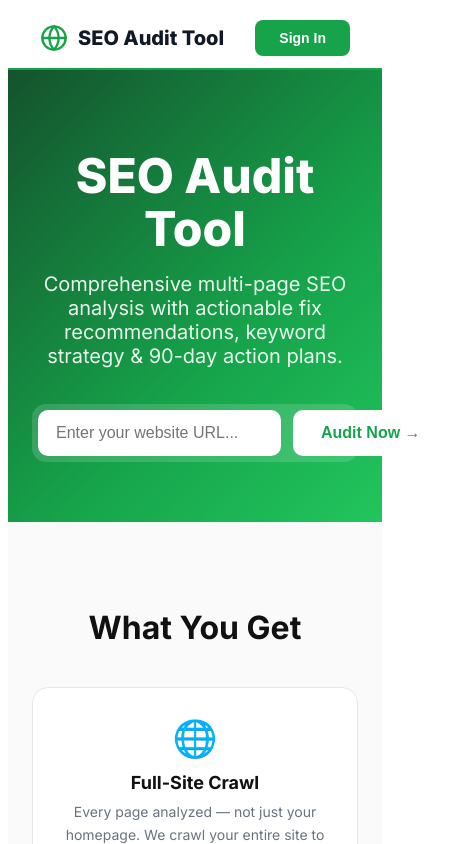
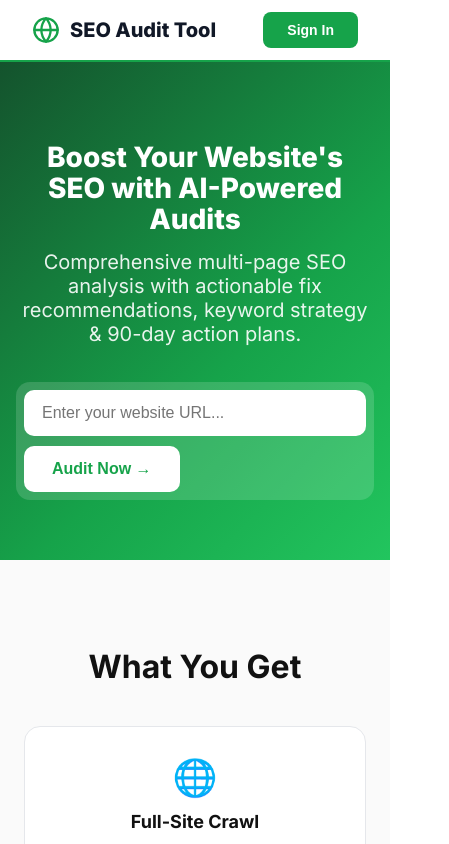
Before and after one commit to debesco4u/rankpilot-seo-audit, a React (Vite) app in the folder client/: page / in a window 390 px wide. Shown: the top 844 px of the page, 449 px wide, since content can reach past the window. Built offline with nearby package versions, Linux system fonts and the light colour scheme.

Commit message:
Fix H1 title + mobile responsive layout

```diff
--- a/client/index.html
+++ b/client/index.html
@@ -6,5 +6,5 @@
   <title>SEO Audit Tool</title>
   <link href="https://fonts.googleapis.com/css2?family=Inter:wght@400;500;600;700;800&display=swap" rel="stylesheet"/>
 </head>
-<body><div id="root"></div><script type="module" src="/src/main.tsx"></script></body>
+<body style="overflow-x:hidden;margin:0"><div id="root"></div><script type="module" src="/src/main.tsx"></script></body>
 </html>
--- a/client/src/components/AuditForm.tsx
+++ b/client/src/components/AuditForm.tsx
@@ -47,12 +47,12 @@ export default function AuditForm({ user, initialUrl, onResult }: Props) {
 
   return (
     <div style={{ maxWidth: 600, margin: '0 auto' }}>
-      <form onSubmit={handleAudit} style={{ display: 'flex', gap: 12 }}>
+      <form onSubmit={handleAudit} style={{ display: 'flex', flexWrap: 'wrap' as const, gap: 12 }}>
         <input
           value={url} onChange={e => setUrl(e.target.value)}
           placeholder="https://example.com"
           style={{
-            flex: 1, padding: '14px 18px', borderRadius: 10, border: '1px solid #d1d5db',
+            flex: '1 1 250px', padding: '14px 18px', borderRadius: 10, minWidth: 0, boxSizing: 'border-box' as const, border: '1px solid #d1d5db',
             fontSize: 16, outline: 'none'
           }}
         />
--- a/client/src/components/Landing.tsx
+++ b/client/src/components/Landing.tsx
@@ -29,35 +29,38 @@ export default function Landing({ user, onLoginClick, onSelectTier }: Props) {
   };
 
   return (
-    <div style={{ background: '#fafafa' }}>
+    <div style={{ background: '#fafafa', overflowX: 'hidden' as const }}>
       {/* Hero */}
       <section style={{
         background: 'linear-gradient(135deg, #14532d 0%, #16a34a 60%, #22c55e 100%)',
-        color: '#fff', padding: '80px 24px 60px', textAlign: 'center'
+        color: '#fff', padding: '80px 16px 60px', textAlign: 'center', overflowX: 'hidden' as const, boxSizing: 'border-box' as const
       }}>
-        <h1 style={{ fontSize: 48, fontWeight: 800, margin: '0 0 16px', lineHeight: 1.1 }}>
-          SEO Audit Tool
+        <h1 style={{ fontSize: 'clamp(28px, 6vw, 48px)', fontWeight: 800, margin: '0 0 16px', lineHeight: 1.1 }}>
+          Boost Your Website's SEO with AI-Powered Audits
         </h1>
         <p style={{ fontSize: 20, opacity: 0.9, maxWidth: 600, margin: '0 auto 36px' }}>
           Comprehensive multi-page SEO analysis with actionable fix recommendations, keyword strategy & 90-day action plans.
         </p>
         <div style={{
-          display: 'flex', gap: 12, maxWidth: 520, margin: '0 auto',
-          background: 'rgba(255,255,255,0.15)', borderRadius: 14, padding: 6
+          display: 'flex', flexWrap: 'wrap', gap: 10, maxWidth: 520, margin: '0 auto',
+          background: 'rgba(255,255,255,0.15)', borderRadius: 14, padding: 8,
+          boxSizing: 'border-box' as const, width: '100%'
         }}>
           <input
             value={url} onChange={e => setUrl(e.target.value)}
             placeholder="Enter your website URL..."
             onKeyDown={e => e.key === 'Enter' && handleGo()}
             style={{
-              flex: 1, padding: '14px 18px', borderRadius: 10, border: 'none',
-              fontSize: 16, outline: 'none', background: '#fff', color: '#111'
+              flex: '1 1 250px', padding: '14px 18px', borderRadius: 10, border: 'none',
+              fontSize: 16, outline: 'none', background: '#fff', color: '#111',
+              minWidth: 0, boxSizing: 'border-box' as const
             }}
           />
           <button onClick={handleGo} style={{
-            padding: '14px 28px', borderRadius: 10, border: 'none',
+            flex: '0 0 auto', padding: '14px 28px', borderRadius: 10, border: 'none',
             background: '#fff', color: '#16a34a', fontWeight: 700, fontSize: 16,
-            cursor: 'pointer', whiteSpace: 'nowrap'
+            cursor: 'pointer', whiteSpace: 'nowrap', width: 'auto',
+            boxSizing: 'border-box' as const
           }}>Audit Now →</button>
         </div>
       </section>
```
